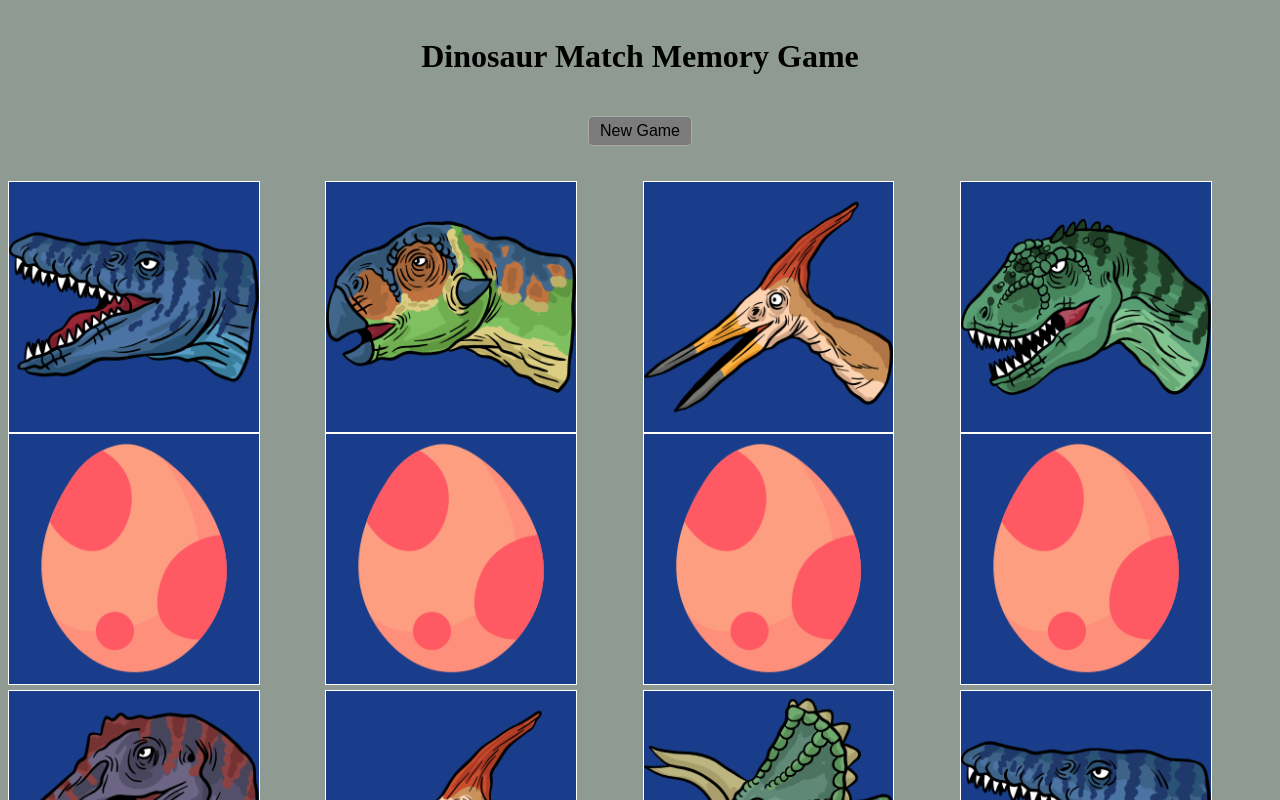
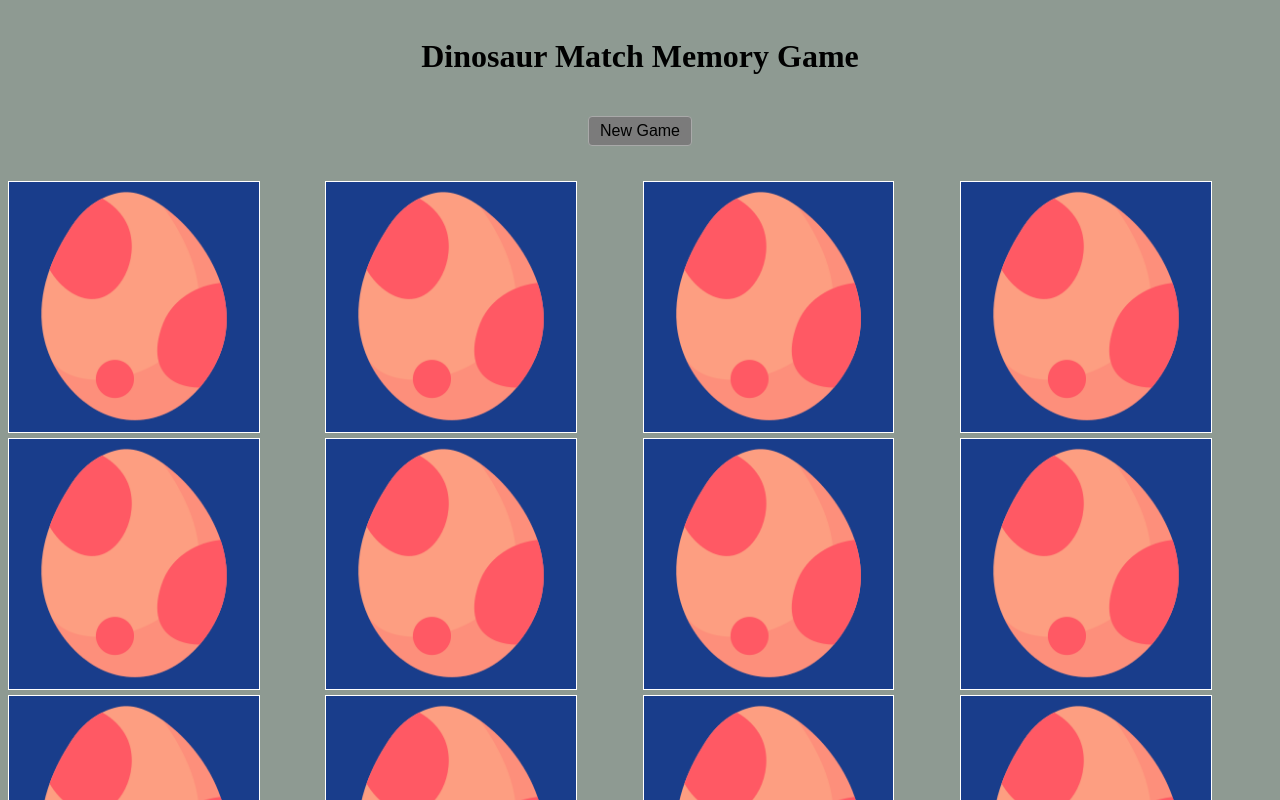
Before and after one commit to abigeez/Garner_Abigail_MemoryGameApp_Capstone, a React (Vite) app: page / in a window 1280 px wide. Both pictures are taken after a click on the button "New Game". Shown: the top 800 px of the page. Built offline with nearby package versions, Linux system fonts and the light colour scheme.

Commit message:
styling cards according to the conditional of the class whether its revealed or not and the styling will represent that accordingly

```diff
--- a/src/components/singularCard.css
+++ b/src/components/singularCard.css
@@ -10,3 +10,15 @@
     position:relative;
     max-width: 1000px;
 }
+
+
+/* image part of the card - dinosaur side */
+
+.gamecard .dinoSide{
+transform: rotateY(90deg);
+position: absolute;
+}
+
+.cardRevealed .dinoSide{
+    transform: rotateY(0deg);
+}
--- a/src/components/singularCard.jsx
+++ b/src/components/singularCard.jsx
@@ -13,7 +13,7 @@ export default function SingularCard({gameCard, handleSelection, cardRevealed})
     }
 return (
     <div className='gamecard'>
-        <div className= {cardRevealed ? "cardRevealed": ""}>
+        <div className={cardRevealed ? "cardRevealed": ""}>
             <img className='dinoSide' src={gameCard.src} alt="front of card" />
 
             <img className='eggSide'
```
